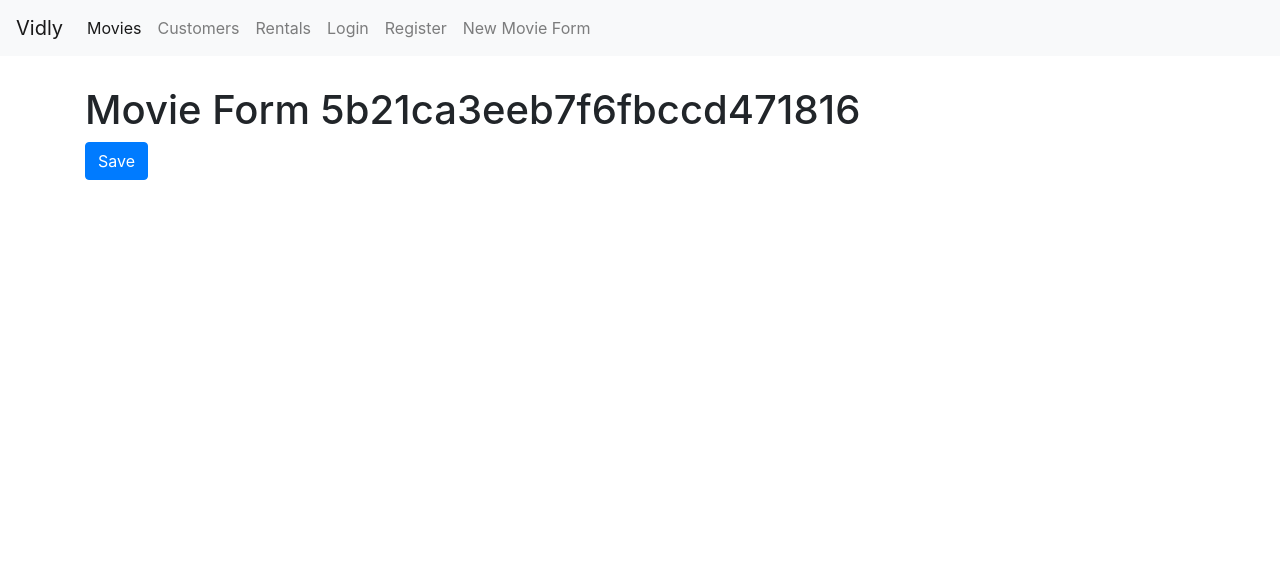
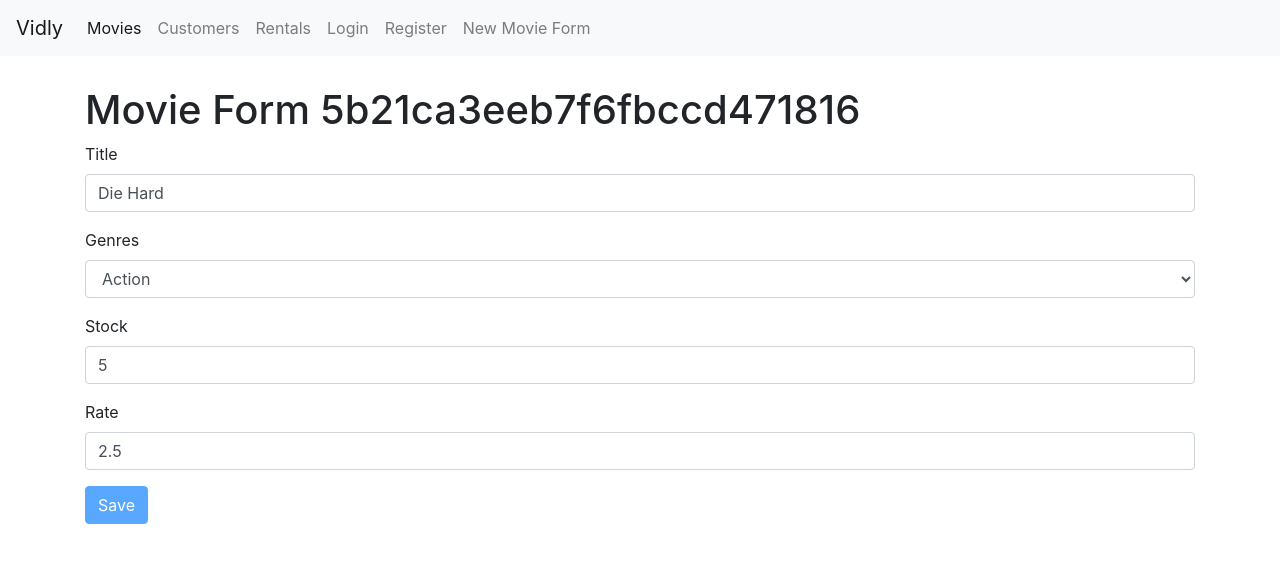
Before and after one commit to danghuutoan/vidly-frontend, a React (Create React App) app: page /movies/5b21ca3eeb7f6fbccd471816 in a window 1280 px wide. Shown: the top 562 px of the page. Built offline with nearby package versions, Linux system fonts and the light colour scheme.

Commit message:
implement movieForm

```diff
--- a/src/App.js
+++ b/src/App.js
@@ -49,13 +49,7 @@ class App extends Component {
 							<Route
 								exact
 								path="/movies/new"
-								render={props => (
-									<NewMovieForm
-										genres={this.state.genres}
-										{...props}
-										onSubmit={this.saveNewMovie}
-									/>
-								)}
+								component={MovieForm}
 							/>
 							<Route path="/movies/:id" component={MovieForm} />
 
--- a/src/components/common/form.jsx
+++ b/src/components/common/form.jsx
@@ -11,7 +11,6 @@ class Form extends Component {
 		const { data } = this.state;
 		const options = { abortEarly: false };
 		const { error } = Joi.validate(data, this.schema, options);
-		console.log(error);
 		if (!error) return null;
 		const errors = {};
 
@@ -37,8 +36,6 @@ class Form extends Component {
 
 	handleChange = ({ currentTarget: input }) => {
 		const { name, value } = input;
-		console.log(value);
-		console.log(name);
 		const errors = { ...this.state.errors };
 		const errorMessage = this.validateProperty({ name, value });
 		if (errorMessage) errors[input.name] = errorMessage;
@@ -71,8 +68,8 @@ class Form extends Component {
 		);
 	};
 
-	renderSeletList = (name, label, items) => {
-		console.log(items);
+	renderSeletList = (name, label, items, value) => {
+		console.log(value);
 		const { data, errors } = this.state;
 		return (
 			<SelectInput
--- a/src/components/common/navbar.jsx
+++ b/src/components/common/navbar.jsx
@@ -3,7 +3,6 @@ import { Link, NavLink } from "react-router-dom";
 class NavBar extends Component {
 	state = { selectedItem: "" };
 	onItemSelect = item => {
-		console.log(item);
 		this.setState({ selectedItem: item.path });
 	};
 	renderItems = items => {
--- a/src/components/common/selectInput.jsx
+++ b/src/components/common/selectInput.jsx
@@ -1,18 +1,22 @@
 import React from "react";
 
-const SelectInput = ({ name, label, items, onChange, error }) => {
+const SelectInput = ({ name, label, items, onChange, error, value }) => {
+	console.log(value);
 	return (
 		<div className="form-group">
 			<label htmlFor={name}>{label}</label>
 
 			<select
+				value={value}
 				onChange={onChange}
 				name={name}
 				id={name}
 				className="form-control"
 			>
 				{items.map(item => (
-					<option key={item._id}>{item.name}</option>
+					<option key={item._id} value={item._id}>
+						{item.name}
+					</option>
 				))}
 			</select>
 			{error && <div className="alert alert-danger">{error}</div>}
--- a/src/components/movieForm.jsx
+++ b/src/components/movieForm.jsx
@@ -1,17 +1,75 @@
-import React from "react";
+import React, { Component } from "react";
+import Form from "./common/form";
+import Joi from "joi-browser";
+import { getGenres, getGenre } from "../services/fakeGenreService";
+import { getMovie } from "../services/fakeMovieService";
 
-const MovieForm = ({ match, history }) => {
-	return (
-		<div>
-			<h1>Movie Form {match.params.id}</h1>
-			<button
-				className="btn btn-primary"
-				onClick={() => history.push("/movies")}
-			>
-				Save
-			</button>
-		</div>
-	);
-};
+import Movie from "./movie";
+import { getMovies } from "../services/fakeMovieService";
+
+class MovieForm extends Form {
+	state = {
+		data: {
+			title: "",
+			genreId: "",
+			numberInStock: "",
+			dailyRentalRate: ""
+		},
+		genres: [],
+		errors: {}
+	};
+	schema = {
+		_id: Joi.string(),
+		title: Joi.string()
+			.required()
+			.label("Title"),
+		genreId: Joi.string()
+			.required()
+			.label("Genre Id"),
+		numberInStock: Joi.string()
+			.min(0)
+			.max(100)
+			.required()
+			.label("Number In Stock"),
+		dailyRentalRate: Joi.string()
+			.min(0)
+			.max(10)
+			.label("Daily Rental Rate")
+	};
+	componentDidMount() {
+		const data = { ...this.state.data };
+
+		const movie = getMovie(this.props.match.params.id);
+		console.log(movie, this.props.match.params.id);
+		data._id = movie._id;
+		data.genreId = movie.genre._id;
+		data.title = movie.title;
+		data.numberInStock = movie.numberInStock;
+		data.dailyRentalRate = movie.dailyRentalRate;
+
+		// console.log("movie form mounted");
+		const genres = getGenres();
+		this.setState({ genres, data });
+	}
+	doSubmit = () => {
+		console.log("submitted");
+		this.props.history.push("/movies");
+	};
+	render() {
+		const { genres } = this.state;
+		return (
+			<div>
+				<h1>Movie Form {this.props.match.params.id}</h1>
+				<form onSubmit={this.handleSubmit}>
+					{this.renderInput("title", "Title")}
+					{this.renderSeletList("genreId", "Genres", genres)}
+					{this.renderInput("numberInStock", "Stock")}
+					{this.renderInput("dailyRentalRate", "Rate")}
+					{this.renderButton("Save")}
+				</form>
+			</div>
+		);
+	}
+}
 
 export default MovieForm;
--- a/src/services/fakeGenreService.js
+++ b/src/services/fakeGenreService.js
@@ -1,9 +1,13 @@
 export const genres = [
-  { _id: "5b21ca3eeb7f6fbccd471818", name: "Action" },
-  { _id: "5b21ca3eeb7f6fbccd471814", name: "Comedy" },
-  { _id: "5b21ca3eeb7f6fbccd471820", name: "Thriller" }
+	{ _id: "5b21ca3eeb7f6fbccd471818", name: "Action" },
+	{ _id: "5b21ca3eeb7f6fbccd471814", name: "Comedy" },
+	{ _id: "5b21ca3eeb7f6fbccd471820", name: "Thriller" }
 ];
 
 export function getGenres() {
-  return genres.filter(g => g);
+	return genres.filter(g => g);
 }
+
+export function getGenre(id) {
+	return genres.find(m => m._id === id);
+}
```
